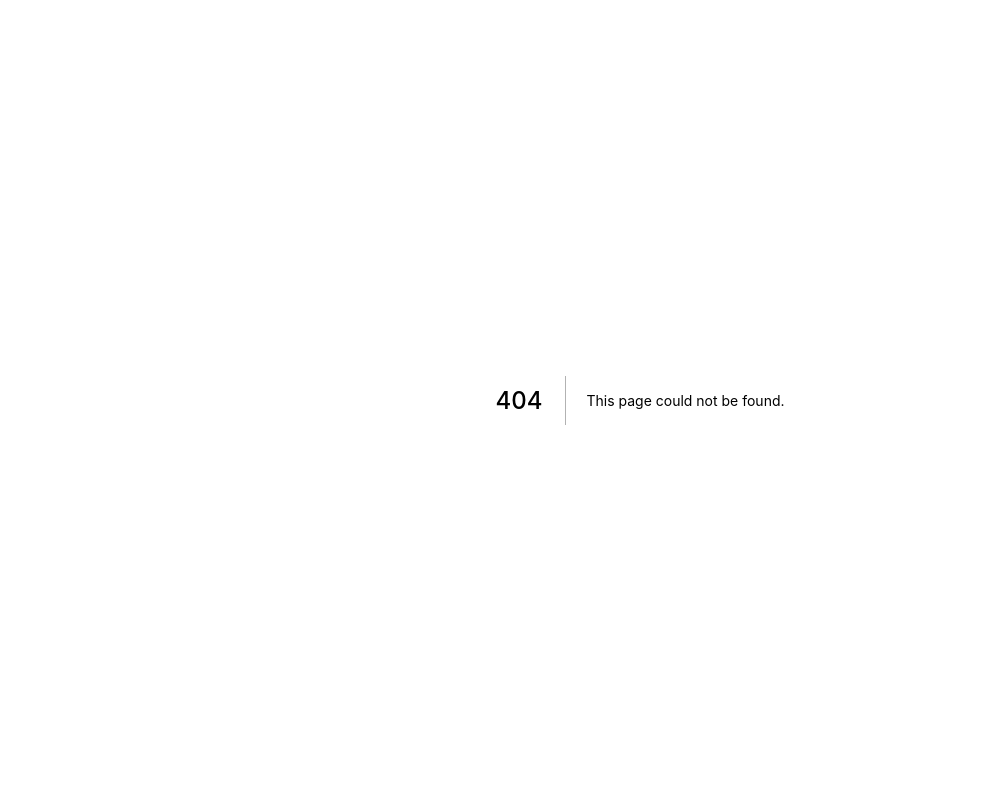
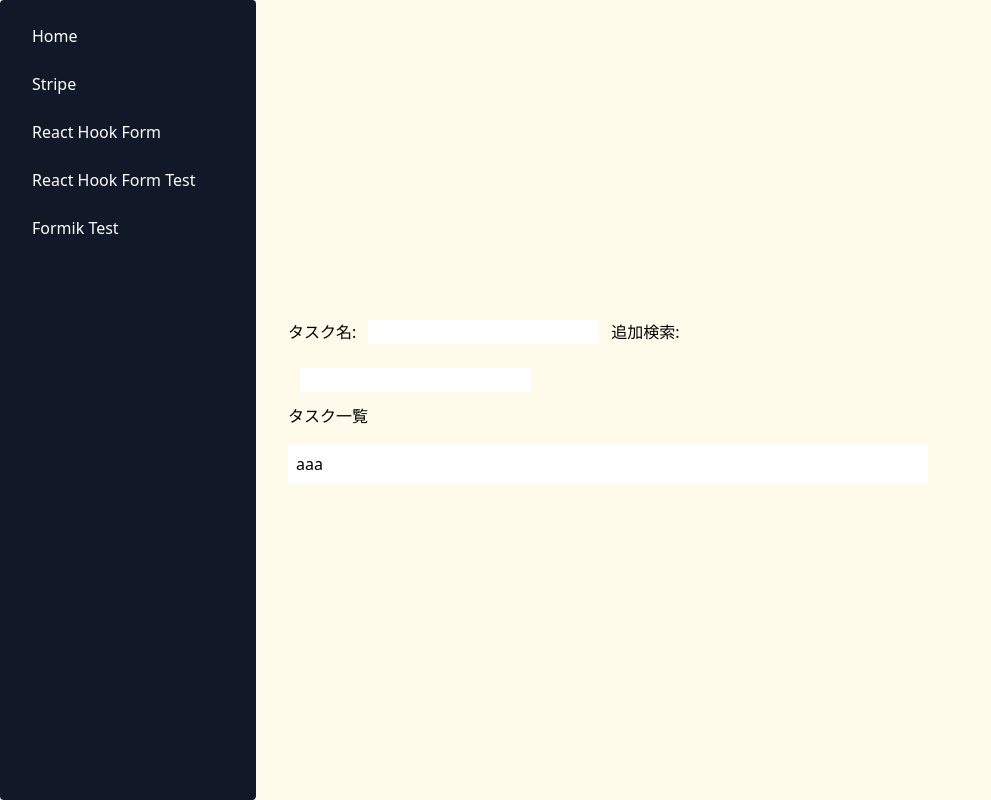
Before and after one commit to tokatu4561/tokatu4561-react-trend-demo, a Next.js app in the folder frontend/: page /state-test/jotai in a window 1280 px wide. Before the commit this address had no page. Shown: the whole page, without its empty margins (0-991 px from the left). Built offline with nearby package versions, Linux system fonts and the light colour scheme.

Commit message:
todolist component

```diff
--- /dev/null
+++ b/frontend/pages/state-test/jotai/index.tsx
@@ -0,0 +1,32 @@
+import { MainLayout } from '@/components/Layout/MainLayout'
+import CreateForm from '@/features/todo/components/CreateForm'
+import SearchForm from '@/features/todo/components/SearchForm'
+import { TodoList } from '@/features/todo/components/TodoList'
+import { Todo } from '@/features/todo/types'
+
+import { useAtom, atom } from 'jotai'
+import React from 'react'
+
+const todoListAtom = atom<Todo[]>([{ title: 'aaa' }])
+const searchedTodoListAtom = atom((get) =>
+  get(todoListAtom).filter((todo) => todo.title)
+)
+
+const StripeTest = () => {
+  const [todoList, setTodoList] = useAtom(searchedTodoListAtom)
+
+  return (
+    <MainLayout title="stripe">
+      <div className="flex justify-center items-center h-screen w-4/6">
+        <div>
+          <CreateForm />
+          <SearchForm />
+          <p className="mb-4">タスク一覧</p>
+          <TodoList todoList={todoList} />
+        </div>
+      </div>
+    </MainLayout>
+  )
+}
+
+export default StripeTest
--- /dev/null
+++ b/frontend/src/features/todo/components/TodoList.tsx
@@ -0,0 +1,20 @@
+import React, { FC } from 'react'
+import { Todo } from '../types'
+
+interface Props {
+  todoList: Todo[]
+}
+
+export const TodoList: FC<Props> = ({ todoList }) => {
+  return (
+    <ul>
+      {todoList.map((todo: Todo, i: number) => {
+        return (
+          <li className="p-2 mb-2 bg-white rounded" key={`${todo.title}_${i}`}>
+            {todo.title}
+          </li>
+        )
+      })}
+    </ul>
+  )
+}
```
